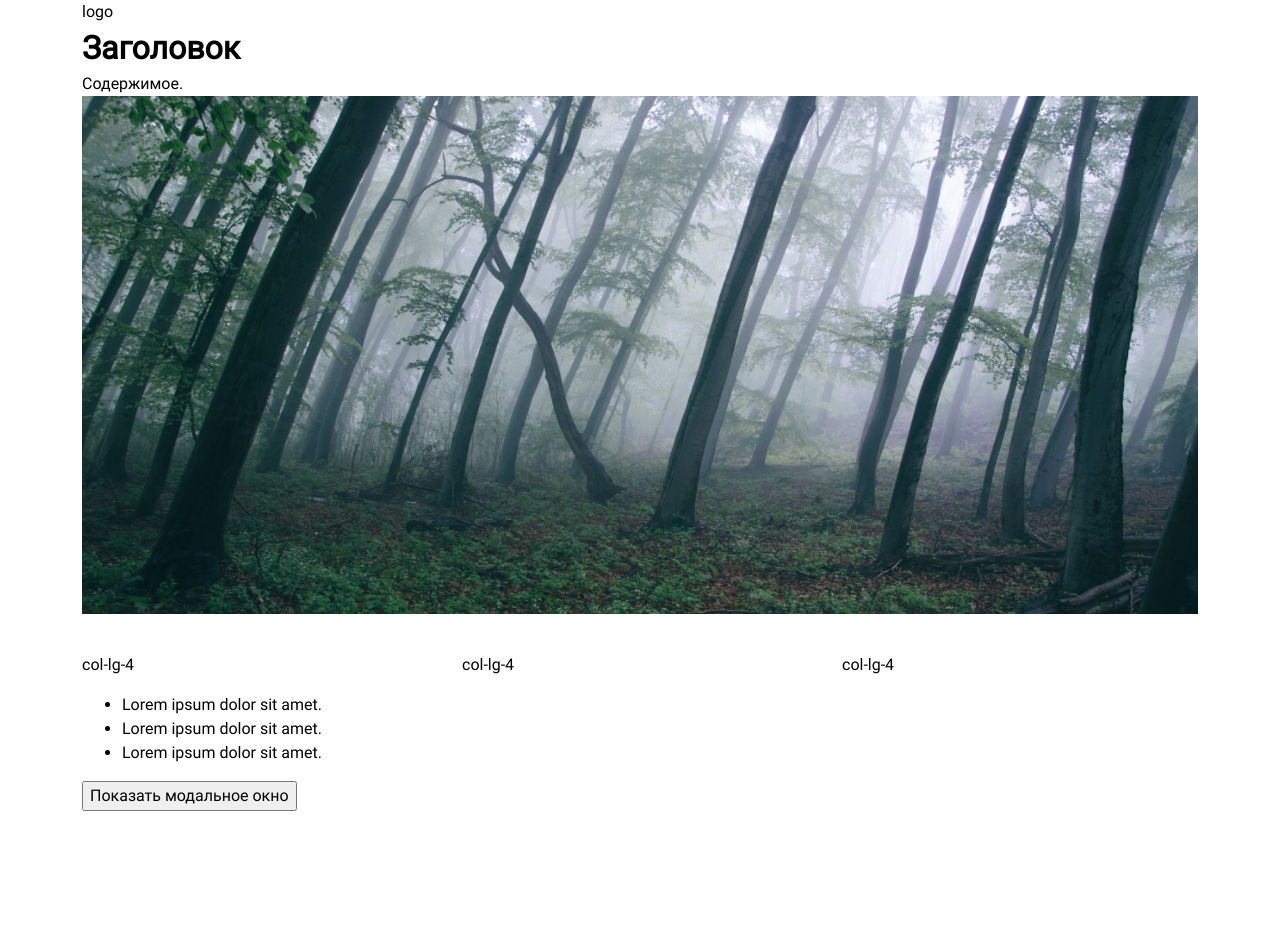
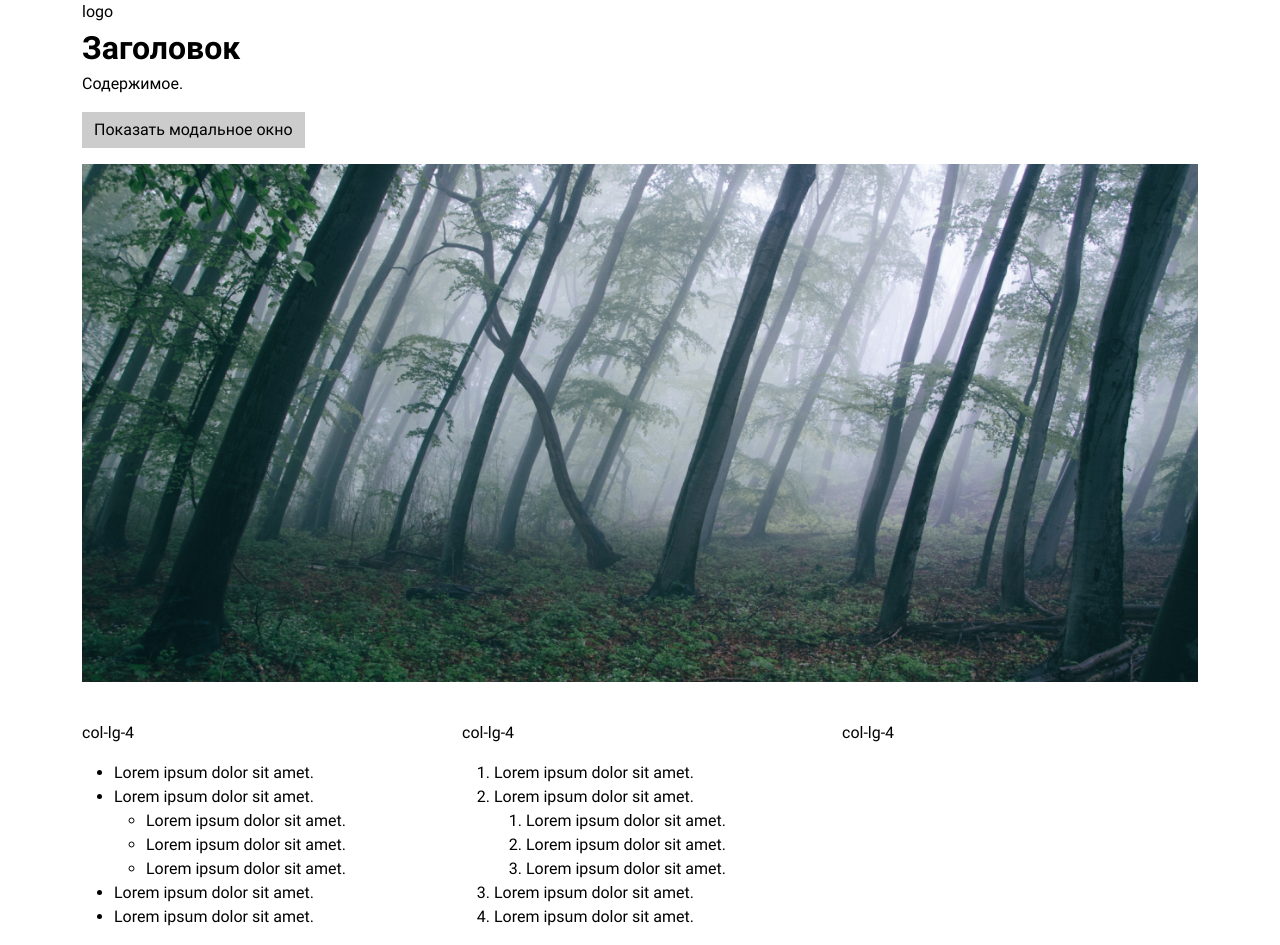
Before and after one commit to KnoWabLe/gulp-starter, a Node project: template src/pages/index.pug in a window 1280 px wide. Before the commit the page ends 811 px from the top, so only its background shows below. Run offline with Node 20 templates, Linux system fonts and the light colour scheme; the template is opened without the code that fills it, so the values that code supplies are empty; style sheets or scripts are compiled from the project's sources.

Commit message:
Update reset. Add lint-staged for js files

```diff
--- a/src/js/app.js
+++ b/src/js/app.js
@@ -1,3 +1 @@
 import './modal';
-
-map((x) => console.log(x));
--- a/src/pages/index.pug
+++ b/src/pages/index.pug
@@ -10,6 +10,9 @@ block content
     h1 Заголовок
     p Содержимое.
 
+    p
+      button.btn(type='button', data-modal-target='#modal-demo-01', data-modal='open') Показать модальное окно
+
     img(src="img/bg.jpg", alt="")
 
     svg(width="32", height="32")
@@ -21,15 +24,25 @@ block content
         ul
           li Lorem ipsum dolor sit amet.
           li Lorem ipsum dolor sit amet.
+            ul
+              li Lorem ipsum dolor sit amet.
+              li Lorem ipsum dolor sit amet.
+              li Lorem ipsum dolor sit amet.
+          li Lorem ipsum dolor sit amet.
           li Lorem ipsum dolor sit amet.
       .col-lg-4
         p col-lg-4
+        ol
+          li Lorem ipsum dolor sit amet.
+          li Lorem ipsum dolor sit amet.
+            ol
+              li Lorem ipsum dolor sit amet.
+              li Lorem ipsum dolor sit amet.
+              li Lorem ipsum dolor sit amet.
+          li Lorem ipsum dolor sit amet.
+          li Lorem ipsum dolor sit amet.
       .col-lg-4
         p col-lg-4
-
-    .row
-      .col
-        button.btn(type='button', data-modal-target='#modal-demo-01', data-modal='open') Показать модальное окно
 
   section.modal(id="modal-demo-01", tabindex='-1', aria-hidden='true')
     .modal__dialog
--- a/src/sass/_common.sass
+++ /dev/null
@@ -1,7 +0,0 @@
-body
-  background: #fff
-  color: #000
-  font-family: $font-family
-  font-size: $font-size
-  font-weight: normal
-  line-height: 1.5
--- /dev/null
+++ b/src/sass/_common.scss
@@ -0,0 +1,40 @@
+body {
+  font-family: $font-family;
+  font-size: $font-size;
+  font-weight: normal;
+  line-height: 1.5;
+  background-color: #fff;
+  color: #000;
+  -webkit-text-size-adjust: 100%;
+  -webkit-tap-highlight-color: rgba(0, 0, 0, 0);
+  -webkit-font-smoothing: antialiased;
+  -moz-osx-font-smoothing: grayscale;
+}
+
+p {
+  margin-bottom: 1rem;
+}
+
+ol,
+ul {
+  padding-left: 2rem;
+}
+
+ol,
+ul,
+dl {
+  margin-top: 0;
+  margin-bottom: 1rem;
+}
+
+ol ol,
+ul ul,
+ol ul,
+ul ol {
+  margin-bottom: 0;
+}
+
+b,
+strong {
+  font-weight: bold;
+}
--- a/src/sass/_fonts.sass
+++ /dev/null
@@ -1,9 +0,0 @@
-=font($font-family, $file-path, $weight: normal, $style: normal)
-  @font-face
-    font-family: $font-family
-    font-weight: $weight
-    font-style: $style
-    font-display: swap
-    src: url('#{$file-path}.woff2') format('woff2'), url('#{$file-path}.woff') format('woff')
-
-+font('Roboto', '../fonts/Roboto-Regular')
--- /dev/null
+++ b/src/sass/_fonts.scss
@@ -0,0 +1,12 @@
+@mixin font($font-family, $file-path, $weight: normal, $style: normal) {
+  @font-face {
+    font-family: $font-family;
+    font-weight: $weight;
+    font-style: $style;
+    font-display: swap;
+    src: url('#{$file-path}.woff2') format('woff2'), url('#{$file-path}.woff') format('woff');
+  }
+}
+
+@include font('Roboto', '../fonts/Roboto-Regular');
+@include font('Roboto', '../fonts/Roboto-Bold', bold);
--- a/src/sass/app.sass
+++ /dev/null
@@ -1,8 +0,0 @@
-@import vars
-@import bootstrap/all
-@import helpers/all
-@import fonts
-@import common
-
-@import blocks/close
-@import blocks/modal
--- /dev/null
+++ b/src/sass/app.scss
@@ -0,0 +1,9 @@
+@import 'vars';
+@import 'bootstrap/all';
+@import 'helpers/all';
+@import 'fonts';
+@import 'common';
+
+@import 'blocks/close';
+@import 'blocks/modal';
+@import 'blocks/btn';
--- a/src/sass/blocks/_btn.sass
+++ /dev/null
@@ -1 +0,0 @@
-.btn
--- /dev/null
+++ b/src/sass/blocks/_btn.scss
@@ -0,0 +1,20 @@
+.btn {
+  display: inline-block;
+  vertical-align: middle;
+  max-width: 100%;
+  border: 0;
+  margin: 0;
+  padding: 6px 12px;
+  white-space: nowrap;
+  text-overflow: ellipsis;
+  user-select: none;
+  text-align: center;
+  font-size: 1em;
+  font-family: inherit;
+  text-decoration: none;
+  text-transform: none;
+  color: #000;
+  background-color: #ccc;
+  cursor: pointer;
+  overflow: hidden;
+}
--- a/src/sass/bootstrap/_all.sass
+++ /dev/null
@@ -1,6 +0,0 @@
-@import mixins/breakpoints
-@import mixins/container
-@import mixins/grid
-
-@import containers
-@import grid
--- /dev/null
+++ b/src/sass/bootstrap/_all.scss
@@ -0,0 +1,6 @@
+@import 'mixins/breakpoints';
+@import 'mixins/container';
+@import 'mixins/grid';
+
+@import 'containers';
+@import 'grid';
--- a/src/sass/helpers/_reset.scss
+++ b/src/sass/helpers/_reset.scss
@@ -30,13 +30,6 @@ html:focus-within {
   scroll-behavior: smooth;
 }
 
-/* Set core body defaults */
-body {
-  min-height: 100vh;
-  text-rendering: optimizeSpeed;
-  line-height: 1.5;
-}
-
 /* A elements that don't have a class get default styles */
 a:not([class]) {
   text-decoration-skip-ink: auto;
@@ -49,25 +42,65 @@ picture {
   display: block;
 }
 
+table {
+  border-collapse: collapse;
+}
+
 /* Inherit fonts for inputs and buttons */
+button {
+  border-radius: 0;
+}
+
+button:focus:not(:focus-visible) {
+  outline: 0;
+}
+
 input,
 button,
-textarea,
-select {
-  font: inherit;
+select,
+textarea {
+  margin: 0;
+  font-family: inherit;
+  line-height: inherit;
 }
 
-/* Remove all animations and transitions for people that prefer not to see them */
-@media (prefers-reduced-motion: reduce) {
-  html:focus-within {
-   scroll-behavior: auto;
-  }
-  *,
-  *::before,
-  *::after {
-    animation-duration: 0.01ms !important;
-    animation-iteration-count: 1 !important;
-    transition-duration: 0.01ms !important;
-    scroll-behavior: auto !important;
+button,
+select {
+  text-transform: none;
+}
+
+button,
+[type="button"],
+[type="reset"],
+[type="submit"] {
+  -webkit-appearance: button;
+
+  &:not(:disabled) {
+    cursor: pointer;
   }
 }
+
+
+::-moz-focus-inner {
+  padding: 0;
+  border-style: none;
+}
+
+textarea {
+  resize: vertical;
+}
+
+fieldset {
+  min-width: 0;
+  padding: 0;
+  margin: 0;
+  border: 0;
+}
+
+iframe {
+  border: 0;
+}
+
+[hidden] {
+  display: none !important;
+}
```
Also changed, not shown: package.json (+6 -1 lines), src/fonts/Roboto-Bold.woff (added), src/fonts/Roboto-Bold.woff2 (added), 1 other file.
